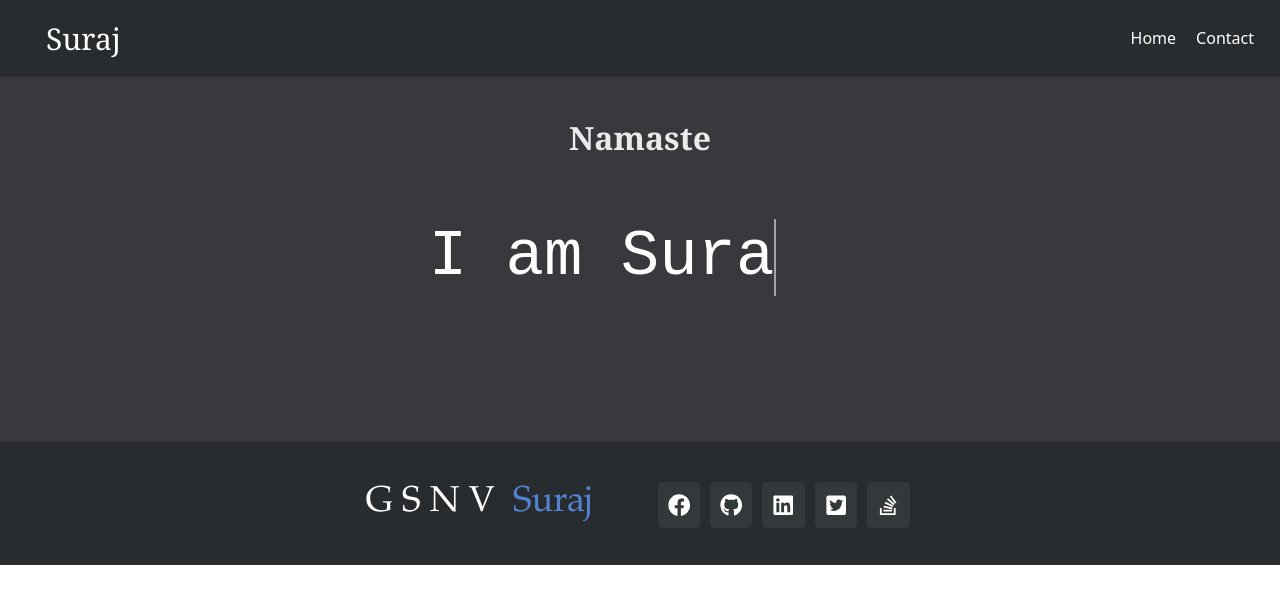
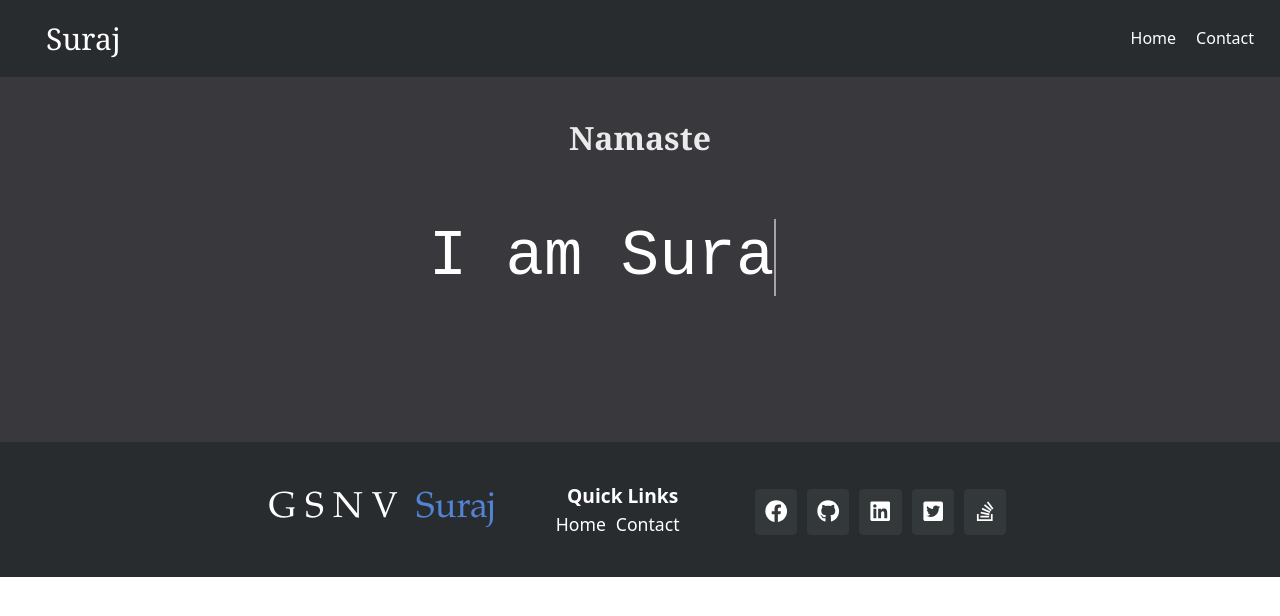
Before and after one commit to gsnvsuraj/portfolio, a React (Create React App) app: page / in a window 1280 px wide. Shown: the top 616 px of the page. Built offline with nearby package versions, Linux system fonts and the light colour scheme.

Commit message:
added quick links

```diff
--- a/src/component/Footer.jsx
+++ b/src/component/Footer.jsx
@@ -1,7 +1,7 @@
 import { Component } from 'react';
 import data from '../data/Footer.json';
 import { FaFacebook, FaGithub, FaLinkedin, FaTwitterSquare, FaStackOverflow } from 'react-icons/fa';
-//import { IoIosMail } from 'react-icons/io';
+import { Link } from 'react-router-dom';
 import '../styles/Footer.css';
 
 class Footer extends Component {
@@ -24,16 +24,17 @@ class Footer extends Component {
 
                 </div>
 
-                {/* <div className="footer-center">
+                <div className="footer-center">
 
-                    <div className="footer-mail" >
-                        <a href={"mailto:" + data.email} >
-                            <IoIosMail className="mail-icon" />
-                            <div className="mail-address">{data.email}</div>
-                        </a>
+                    <div className="footer-quick-links" >
+                        <div className="linksHead">Quick Links</div>
+                        <div className="footerLinks">
+                            <Link to="/" exact="true">Home</Link>
+                            <Link to="/contact">Contact</Link>
+                        </div>
                     </div>
 
-		        </div> */}
+		        </div>
 
                 <div className="footer-media" >
 
--- a/src/component/Header.jsx
+++ b/src/component/Header.jsx
@@ -18,7 +18,7 @@ class Header extends Component {
 
                 <div className="header-right">
                     <div className="headerLinks">
-                        <NavLink to="/" exact>Home</NavLink>
+                        <NavLink to="/" exact={true} >Home</NavLink>
                         <NavLink to="/contact">Contact</NavLink>
                     </div>
                 </div>
--- a/src/styles/Footer.css
+++ b/src/styles/Footer.css
@@ -48,37 +48,20 @@ footer {
 }
 
 
-
-
-.footer-mail {
-    display: flex;
-    flex-direction: row;
-    justify-content: center;
-    align-items: center;
+.footer-center {
+    font-size: 1.1rem;
 }
 
-.mail-icon {
-    font-size: 1.125rem;
-    color: var(--main-footer-font-color);
-    background-color: #33383b;
-    padding: 10px;
-    margin: 5px;
-    border-radius: 50%;
-    display: inline-block;
+.linksHead {
+    font-size: 1.2rem;
+    font-weight: bold;
 }
 
-.mail-address {
-    color: #5383d3;
+.footerLinks > * {
     text-decoration: none;
-    font-weight: bold;
-    display: inline-block;
-    transform: translate(5px, -16px);
+    color: var(--main-footer-font-color);
+    margin-right: 10px;
 }
-
-.footer-mail > a {
-    text-decoration: none!important;
-}
-
 
 
 
```
